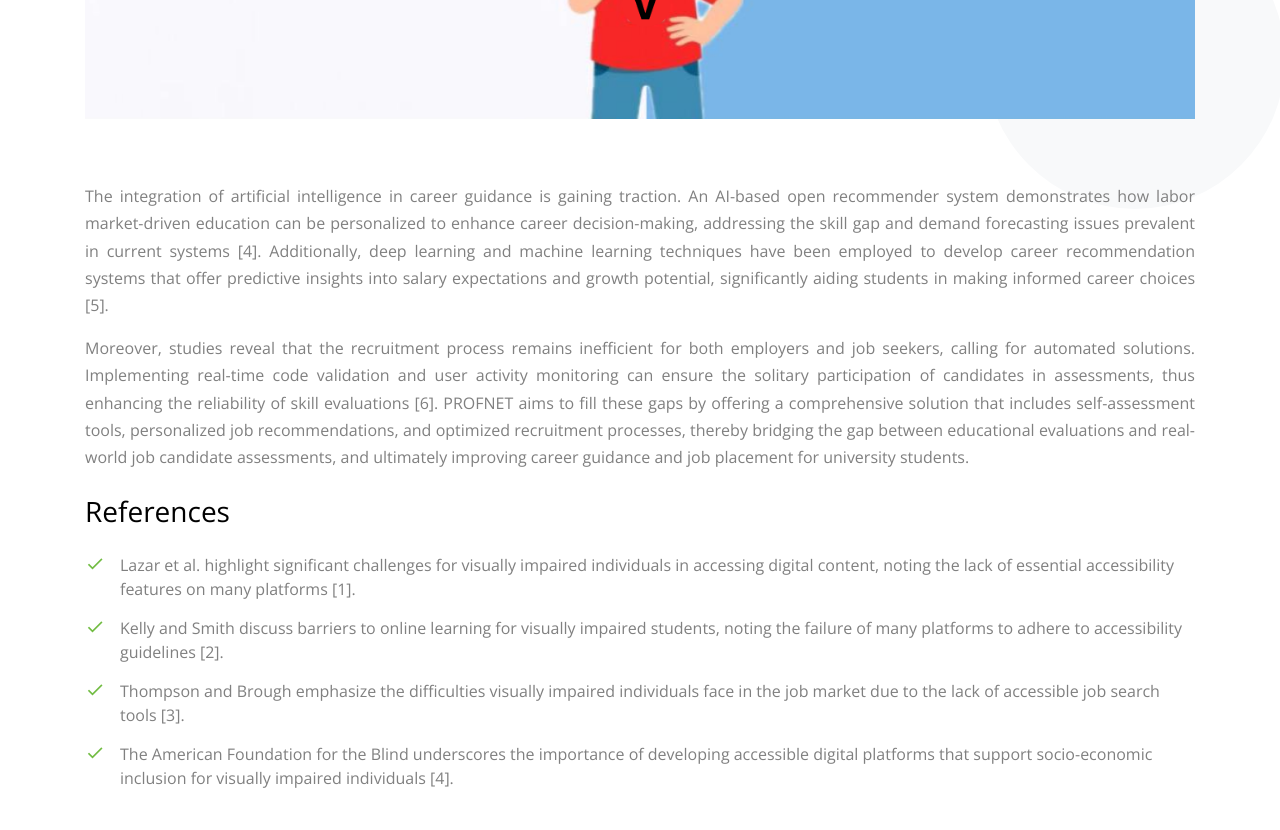
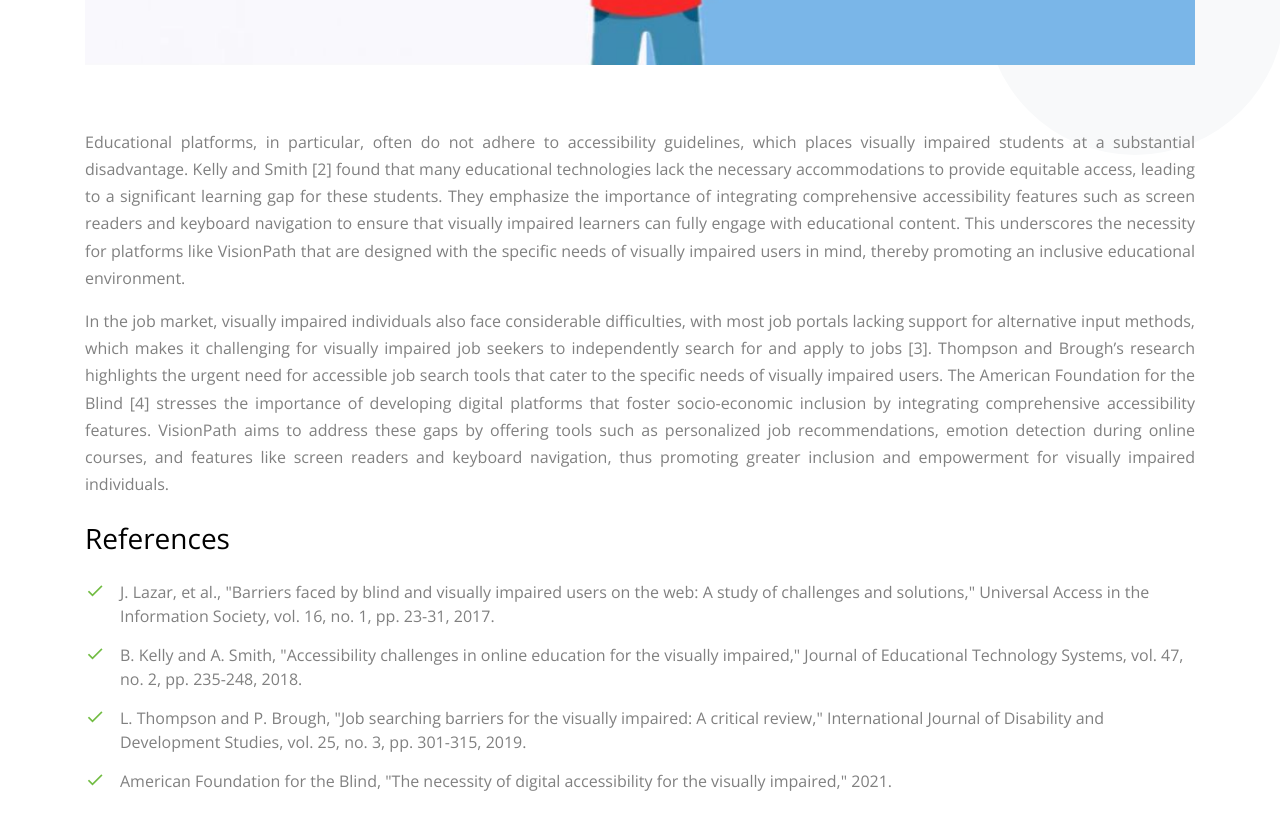
Before and after one commit to Vimukthi139/visionpath, a plain HTML site: page index.html in a window 1280 px wide. Shown: the part 2340-3170 px from the top of the page. Drawn offline with nearby package versions, Linux system fonts and the light colour scheme; files whose address does not match are found by name.

Commit message:
remove and add

```diff
--- a/index.html
+++ b/index.html
@@ -159,16 +159,7 @@
                   Enhancements to VisionPath</p>
               </figure>
             </div>
-            <p style="text-align: justify;">Research highlights significant challenges for visually impaired
-              individuals in accessing digital content, with many platforms lacking essential accessibility features
-              such as screen reader compatibility and keyboard navigation, which restricts their educational and
-              employment opportunities (Lazar et al., 2017) [1]. Educational platforms often fail to meet
-              accessibility guidelines, disadvantaging visually impaired students (Kelly & Smith, 2018) [2]. In the
-              job market, the lack of accessible job search tools makes it difficult for visually impaired individuals
-              to find employment (Thompson & Brough, 2019)[3]. VisionPath addresses these issues by integrating
-              comprehensive accessibility features, including personalized job recommendations and emotion detection
-              during courses, promoting socio-economic inclusion and providing a holistic solution for the diverse
-              needs of visually impaired users (American Foundation for the Blind, 2021) [4]. </p>
+            <p style="text-align: justify;">Visually impaired individuals face significant challenges in accessing digital content, primarily due to the lack of essential accessibility features such as screen reader compatibility, keyboard navigation, and alternative input methods. According to Lazar et al. [1], these barriers severely restrict educational and employment opportunities for visually impaired users, as many web applications fail to accommodate their needs. The absence of these features significantly limits their ability to interact with online platforms, highlighting the critical need for systems that prioritize accessibility and inclusivity.</p>
             <br>
             <figure class="circle-bg">
               <br><br><br>
@@ -181,21 +172,9 @@
           <div class="col-lg-12 ml-auto" data-aos="fade-up" data-aos-delay="100">
             <div class="mb-4">
 
-              <p style="text-align: justify;"> The integration of artificial intelligence in career guidance is gaining
-                traction. An AI-based open recommender system demonstrates how labor market-driven education can be
-                personalized to enhance career decision-making, addressing the skill gap and demand forecasting issues
-                prevalent in current systems [4]. Additionally, deep learning and machine learning techniques have been
-                employed to develop career recommendation systems that offer predictive insights into salary
-                expectations and growth potential, significantly aiding students in making informed career choices [5].
+              <p style="text-align: justify;">Educational platforms, in particular, often do not adhere to accessibility guidelines, which places visually impaired students at a substantial disadvantage. Kelly and Smith [2] found that many educational technologies lack the necessary accommodations to provide equitable access, leading to a significant learning gap for these students. They emphasize the importance of integrating comprehensive accessibility features such as screen readers and keyboard navigation to ensure that visually impaired learners can fully engage with educational content. This underscores the necessity for platforms like VisionPath that are designed with the specific needs of visually impaired users in mind, thereby promoting an inclusive educational environment.
               </p>
-              <p style="text-align: justify;"> Moreover, studies reveal that the recruitment process remains inefficient
-                for both employers and job seekers, calling for automated solutions. Implementing real-time code
-                validation and user activity monitoring can ensure the solitary participation of candidates in
-                assessments, thus enhancing the reliability of skill evaluations [6]. PROFNET aims to fill these gaps by
-                offering a comprehensive solution that includes self-assessment tools, personalized job recommendations,
-                and optimized recruitment processes, thereby bridging the gap between educational evaluations and
-                real-world job candidate assessments, and ultimately improving career guidance and job placement for
-                university students.
+              <p style="text-align: justify;"> In the job market, visually impaired individuals also face considerable difficulties, with most job portals lacking support for alternative input methods, which makes it challenging for visually impaired job seekers to independently search for and apply to jobs [3]. Thompson and Brough’s research highlights the urgent need for accessible job search tools that cater to the specific needs of visually impaired users. The American Foundation for the Blind [4] stresses the importance of developing digital platforms that foster socio-economic inclusion by integrating comprehensive accessibility features. VisionPath aims to address these gaps by offering tools such as personalized job recommendations, emotion detection during online courses, and features like screen readers and keyboard navigation, thus promoting greater inclusion and empowerment for visually impaired individuals.
               </p>
 
             </div>
@@ -205,14 +184,10 @@
             <div class="mb-4">
               <h6 class="h3 mb-4 text-black">References</h6>
               <ol class="list-unstyled ul-check success">
-                <li>Lazar et al. highlight significant challenges for visually impaired individuals in accessing digital
-                  content, noting the lack of essential accessibility features on many platforms [1].</li>
-                <li>Kelly and Smith discuss barriers to online learning for visually impaired students, noting the
-                  failure of many platforms to adhere to accessibility guidelines [2].</li>
-                <li>Thompson and Brough emphasize the difficulties visually impaired individuals face in the job market
-                  due to the lack of accessible job search tools [3].</li>
-                <li>The American Foundation for the Blind underscores the importance of developing accessible digital
-                  platforms that support socio-economic inclusion for visually impaired individuals [4].</li>
+                <li>J. Lazar, et al., "Barriers faced by blind and visually impaired users on the web: A study of challenges and solutions," Universal Access in the Information Society, vol. 16, no. 1, pp. 23-31, 2017.</li>
+                <li>B. Kelly and A. Smith, "Accessibility challenges in online education for the visually impaired," Journal of Educational Technology Systems, vol. 47, no. 2, pp. 235-248, 2018.</li>
+                <li>L. Thompson and P. Brough, "Job searching barriers for the visually impaired: A critical review," International Journal of Disability and Development Studies, vol. 25, no. 3, pp. 301-315, 2019.</li>
+                <li>American Foundation for the Blind, "The necessity of digital accessibility for the visually impaired," 2021.</li>
               </ol>
 
             </div>
```
